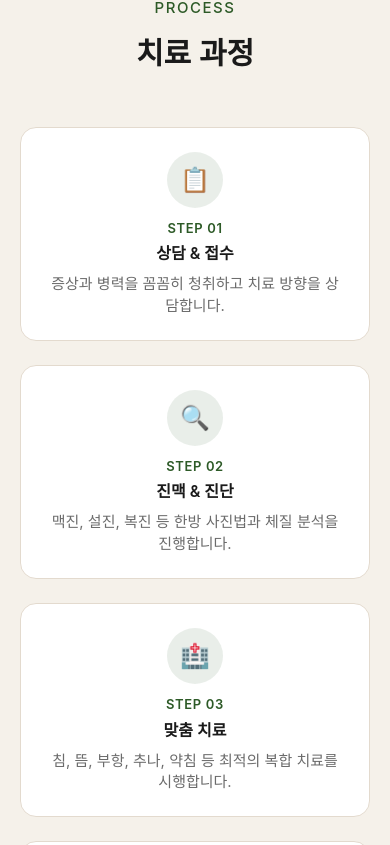
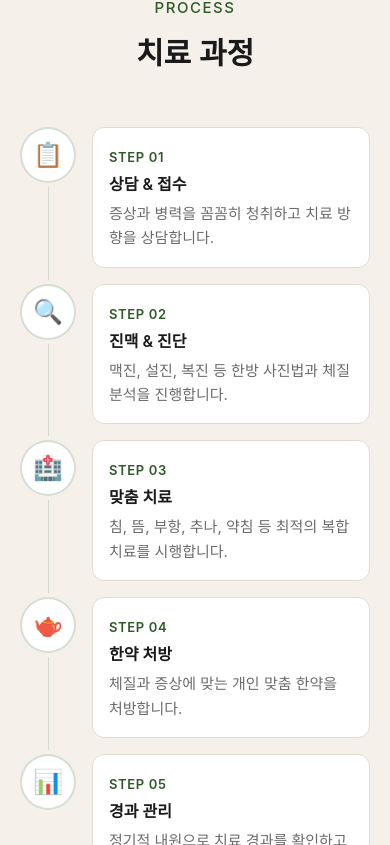
Before and after one commit to annazionpapa/korean-medicine-website, a Next.js app: page /programs in a window 390 px wide. Shown: the part 8299-9144 px from the top of the page. Built offline with nearby package versions, Linux system fonts and the light colour scheme; a web font is replaced by a local one.

Commit message:
fix: 진료안내 페이지 치료 과정 모바일 타임라인 레이아웃 적용
- 모바일: 좌측 아이콘 + 세로 연결선 + 우측 카드 타임라인
- 데스크톱: 기존 가로 5칸 카드 유지

Co-Authored-By: Claude Opus 4.6 <noreply@anthropic.com>

```diff
--- a/src/app/programs/page.tsx
+++ b/src/app/programs/page.tsx
@@ -150,7 +150,8 @@ export default function ProgramsPage() {
               </div>
             </ScrollReveal>
 
-            <div className="grid sm:grid-cols-2 lg:grid-cols-5 gap-6">
+            {/* Desktop: 가로 5칸 카드 */}
+            <div className="hidden lg:grid lg:grid-cols-5 gap-6">
               {treatmentProcess.map((step, i) => (
                 <ScrollReveal key={step.step} delay={Math.min(i + 1, 5)}>
                   <div className="bg-white rounded-2xl p-6 text-center border border-sand-dark h-full">
@@ -162,6 +163,31 @@ export default function ProgramsPage() {
                     </span>
                     <h3 className="mt-1 text-base font-semibold text-ink">{step.title}</h3>
                     <p className="mt-2 text-sm text-ink-muted">{step.description}</p>
+                  </div>
+                </ScrollReveal>
+              ))}
+            </div>
+
+            {/* Mobile/Tablet: 타임라인 카드 */}
+            <div className="lg:hidden max-w-md mx-auto">
+              {treatmentProcess.map((step, i) => (
+                <ScrollReveal key={step.step} delay={Math.min(i + 1, 3)}>
+                  <div className="flex gap-4 relative">
+                    <div className="flex flex-col items-center">
+                      <div className="w-14 h-14 rounded-full bg-white border-2 border-forest/20 flex items-center justify-center flex-shrink-0 relative z-10">
+                        <span className="text-2xl">{step.icon}</span>
+                      </div>
+                      {i < treatmentProcess.length - 1 && (
+                        <div className="w-px flex-1 bg-forest/15 my-1" />
+                      )}
+                    </div>
+                    <div className={`flex-1 bg-white rounded-xl border border-sand-dark p-4 ${i < treatmentProcess.length - 1 ? "mb-4" : ""}`}>
+                      <span className="text-xs text-forest font-semibold tracking-wider">
+                        STEP {step.step}
+                      </span>
+                      <h3 className="mt-1 text-base font-semibold text-ink">{step.title}</h3>
+                      <p className="mt-1.5 text-sm text-ink-muted leading-relaxed">{step.description}</p>
+                    </div>
                   </div>
                 </ScrollReveal>
               ))}
```
